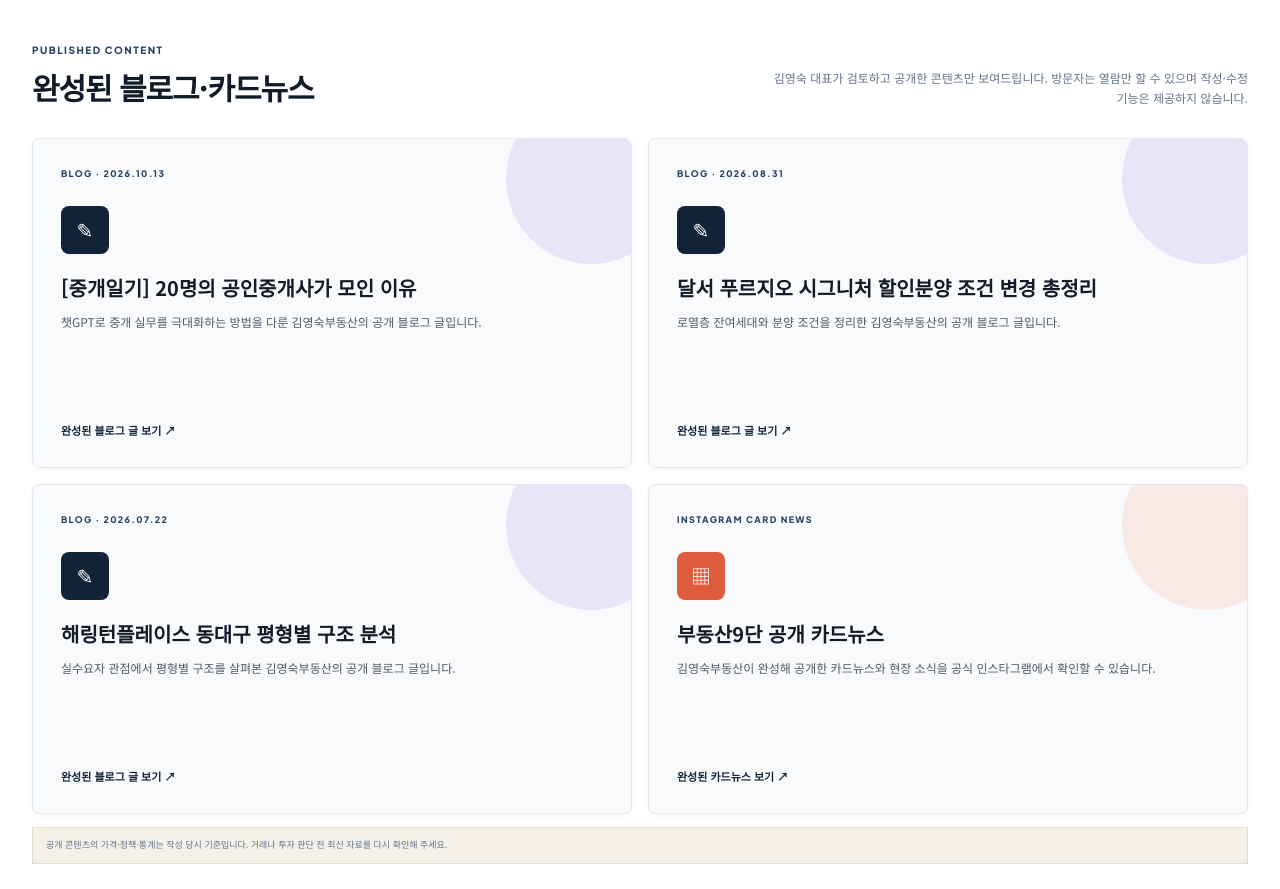
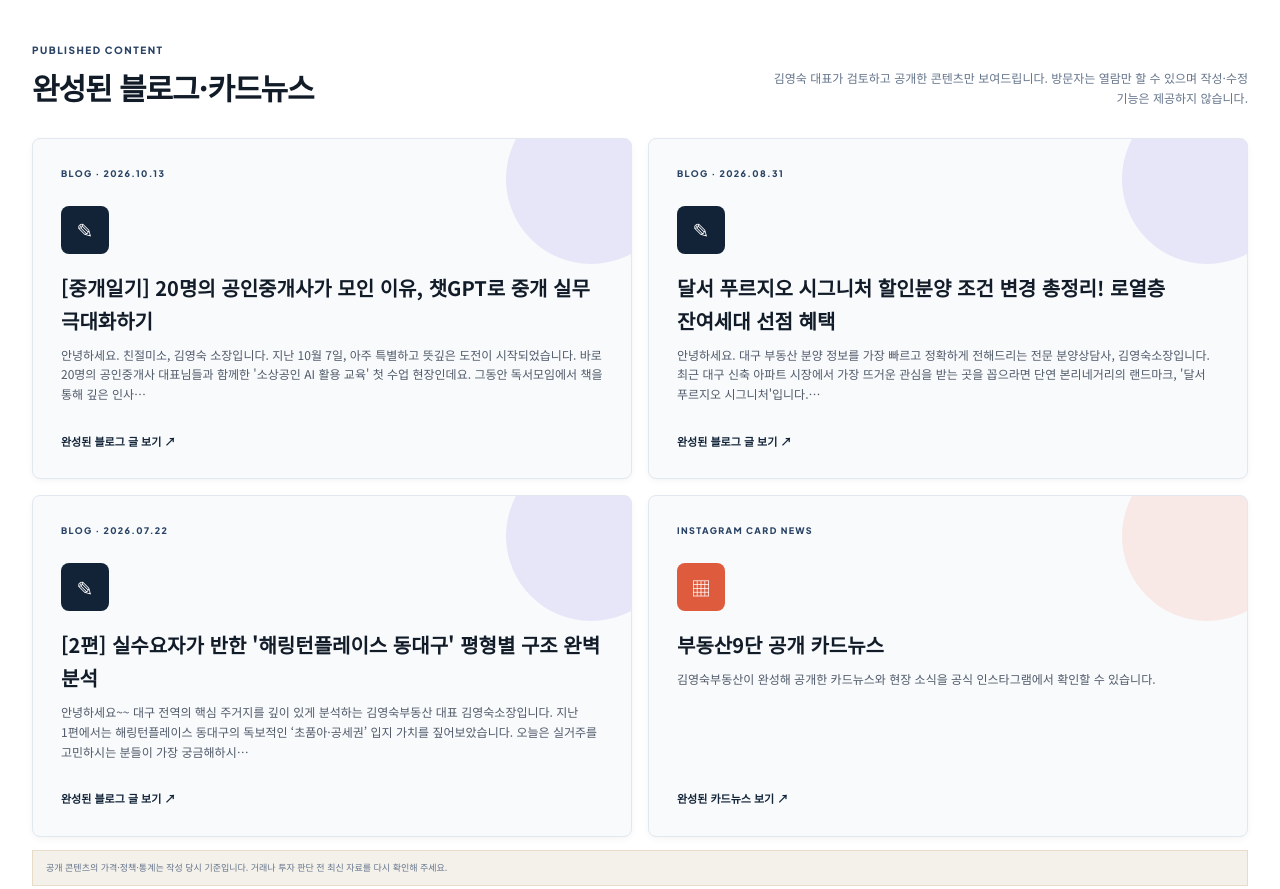
Before and after one commit to a01088860046-hue/kim-youngsook-realty-, a plain HTML site: page index.html in a window 1280 px wide. Shown: the part 3340-4229 px from the top of the page. Drawn offline with Linux system fonts and the light colour scheme.

Commit message:
Automate published blog updates

```diff
--- a/assets/script.js
+++ b/assets/script.js
@@ -36,3 +36,31 @@ document.querySelectorAll('.faq details').forEach(item => {
     });
   });
 });
+
+const blogCards = [...document.querySelectorAll('[data-blog-post]')];
+const blogDate = new Intl.DateTimeFormat('ko-KR', {
+  timeZone: 'Asia/Seoul',
+  year: 'numeric',
+  month: '2-digit',
+  day: '2-digit'
+});
+
+fetch('content/blog-posts.json', { cache: 'no-store' })
+  .then(response => {
+    if (!response.ok) throw new Error(`Blog feed HTTP ${response.status}`);
+    return response.json();
+  })
+  .then(data => {
+    const posts = Array.isArray(data.items) ? data.items.slice(0, blogCards.length) : [];
+    posts.forEach((post, index) => {
+      const card = blogCards[index];
+      const url = new URL(post.url);
+      if (url.hostname !== 'blog.naver.com' || !url.pathname.startsWith('/ysukkim33/')) return;
+      const publishedAt = new Date(post.publishedAt);
+      card.href = url.href;
+      card.querySelector('.tool-label').textContent = `BLOG · ${blogDate.format(publishedAt).replaceAll(' ', '').replace(/\.$/, '')}`;
+      card.querySelector('h3').textContent = post.title;
+      card.querySelector('p').textContent = post.excerpt;
+    });
+  })
+  .catch(error => console.info('Using the verified blog fallback cards.', error.message));
--- /dev/null
+++ b/content/blog-posts.json
@@ -0,0 +1,70 @@
+{
+  "meta": {
+    "source": "https://rss.blog.naver.com/ysukkim33.xml",
+    "blog": "김영숙부동산 네이버 블로그",
+    "generatedAt": "2026-11-15T09:01:16.536Z",
+    "count": 10
+  },
+  "items": [
+    {
+      "title": "[중개일기] 20명의 공인중개사가 모인 이유, 챗GPT로 중개 실무 극대화하기",
+      "url": "https://blog.naver.com/ysukkim33/224440046540",
+      "publishedAt": "2026-10-13T02:31:57.000Z",
+      "excerpt": "안녕하세요. 친절미소, 김영숙 소장입니다. 지난 10월 7일, 아주 특별하고 뜻깊은 도전이 시작되었습니다. 바로 20명의 공인중개사 대표님들과 함께한 '소상공인 AI 활용 교육' 첫 수업 현장인데요. 그동안 독서모임에서 책을 통해 깊은 인사…"
+    },
+    {
+      "title": "달서 푸르지오 시그니처 할인분양 조건 변경 총정리! 로열층 잔여세대 선점 혜택",
+      "url": "https://blog.naver.com/ysukkim33/224396381420",
+      "publishedAt": "2026-08-31T10:04:11.000Z",
+      "excerpt": "안녕하세요. 대구 부동산 분양 정보를 가장 빠르고 정확하게 전해드리는 전문 분양상담사, 김영숙소장입니다. 최근 대구 신축 아파트 시장에서 가장 뜨거운 관심을 받는 곳을 꼽으라면 단연 본리네거리의 랜드마크, '달서 푸르지오 시그니처'입니다.…"
+    },
+    {
+      "title": "[2편] 실수요자가 반한 '해링턴플레이스 동대구' 평형별 구조 완벽 분석",
+      "url": "https://blog.naver.com/ysukkim33/224354484238",
+      "publishedAt": "2026-07-22T07:36:01.000Z",
+      "excerpt": "안녕하세요~~ 대구 전역의 핵심 주거지를 깊이 있게 분석하는 김영숙부동산 대표 김영숙소장입니다. 지난 1편에서는 해링턴플레이스 동대구의 독보적인 ‘초품아·공세권’ 입지 가치를 짚어보았습니다. 오늘은 실거주를 고민하시는 분들이 가장 궁금해하시…"
+    },
+    {
+      "title": "[1편] 초품아와 공세권의 완성, 해링턴플레이스 동대구 입지 분석",
+      "url": "https://blog.naver.com/ysukkim33/224349587730",
+      "publishedAt": "2026-07-17T09:19:01.000Z",
+      "excerpt": "안녕하세요~~ 신암동에서 대구 전역의 주거공간을 찾아다니며 정확한 정보만 전해드리는 김영숙 소장입니다. 부동산을 살 때 우리가 가장 먼저 보는 것은 결국 ‘입지’입니다. 단순히 역이 가깝다는 것을 넘어, 내 아이가 안전하게 학교에 갈 수 있…"
+    },
+    {
+      "title": "[서구의 대장주, 지금 사도 될까? 현장에서 본 솔직한 시세와 급매물 동향]",
+      "url": "https://blog.naver.com/ysukkim33/224346167564",
+      "publishedAt": "2026-07-14T03:51:41.000Z",
+      "excerpt": "안녕하세요. 신암동 현장에서 대구 전역의 주거공간을 발로 뛰며 정확한 정보만 전해드리는 김영숙 소장입니다. 앞서 1편과 2편을 통해 단지의 입지와 내부 구조를 차근차근 짚어드렸더니, 확실히 사무실로 \"지금 들어가는 게 맞냐\", \"실제 거래…"
+    },
+    {
+      "title": "[공간의 미학, 서대구역 반도유보라 센텀 단지 설계 및 평면 구조 정밀 분석]",
+      "url": "https://blog.naver.com/ysukkim33/224344496690",
+      "publishedAt": "2026-07-12T14:32:54.000Z",
+      "excerpt": "1. 1,678세대 메머드급 규모가 주는 대단지 프리미엄과 조경 서대구역 반도유보라 센텀은 지하 2층에서 지상 최고 35층, 총 11개 동으로 구성된 메머드급 대단지입니다. 대단지 아파트가 가지는 가장 큰 무기는 넓은 부지를 활용한 쾌적한…"
+    },
+    {
+      "title": "[서대구의 중심, 서대구역 반도유보라 센텀 주목받는 진짜 이유: 입지와 미래가치 총정리]",
+      "url": "https://blog.naver.com/ysukkim33/224343656695",
+      "publishedAt": "2026-07-11T12:54:06.000Z",
+      "excerpt": "안녕하세요. 대구 전역의 가치 있는 주거 공간을 진정성 있게 소개해 드리는 친절미소 김영숙소장입니다. 최근 대구 부동산 시장이 숨 고르기를 이어가는 가운데, 실거주 편의성과 장기적인 가치를 동시에 고려하는 스마트한 수요자들 사이에서 꾸준히…"
+    },
+    {
+      "title": "[시리즈 ①] 동대구역 센텀 화성파크드림, 왜 '입지 끝판왕'이라 불릴까?",
+      "url": "https://blog.naver.com/ysukkim33/224223701119",
+      "publishedAt": "2026-03-20T07:58:43.000Z",
+      "excerpt": "안녕하세요! 항상 진심을 다하는 친절미소 김영숙소장입니다. 오늘부터 3편의 시리즈로 동대구역센텀화성파크드림을 분석해 볼까 합니다. 대구 부동산의 핫플레이스, 신암뉴타운에서도 가장 뜨거운 관심을 받는 '동대구역 센텀 화성파크드림'... 이제…"
+    },
+    {
+      "title": "[실매물] 해링턴플레이스 동대구 84A 매매 5억 7천, 110동 남서향 로얄층 채광 분석",
+      "url": "https://blog.naver.com/ysukkim33/224221482904",
+      "publishedAt": "2026-03-18T13:29:29.000Z",
+      "excerpt": "중개사무소 명칭: 김영숙공인중개사사무소 소재지: 대구광역시 동구 신암북로11길 6,102호 연락처: 010-2167-2400 등록번호: 제27140-2022-00099호 성명: 김영숙 소장 안녕하세요! 신암뉴타운의 변화를 현장에서 직접 확인…"
+    },
+    {
+      "title": "옥포대성베르힐 올수리된 1층 급매, 층간소음 걱정 없는 아늑한 보금자리",
+      "url": "https://blog.naver.com/ysukkim33/224219728204",
+      "publishedAt": "2026-03-17T06:41:45.000Z",
+      "excerpt": "안녕하세요! 언제나 내 가족의 집을 구하는 마음으로 정직하게 중개하는 친절미소 공인중개사 김영숙입니다. 오늘은 대구 옥포지구 내에서도 실거주 만족도가 높은 옥포대성베르힐 4단지의 아주 특별한 매물을 소개해 드리려고 합니다. 특히 어린 자녀를…"
+    }
+  ]
+}
--- a/index.html
+++ b/index.html
@@ -95,21 +95,21 @@
       <div class="container">
         <div class="section-head reveal"><div><p class="eyebrow">PUBLISHED CONTENT</p><h2>완성된 블로그·카드뉴스</h2></div><p>김영숙 대표가 검토하고 공개한 콘텐츠만 보여드립니다. 방문자는 열람만 할 수 있으며 작성·수정 기능은 제공하지 않습니다.</p></div>
         <div class="tool-grid">
-          <a class="tool-card blog-tool reveal" href="https://blog.naver.com/ysukkim33/224440046540" target="_blank" rel="noopener noreferrer">
+          <a class="tool-card blog-tool reveal" data-blog-post href="https://blog.naver.com/ysukkim33/224440046540" target="_blank" rel="noopener noreferrer">
             <span class="tool-label">BLOG · 2026.10.13</span>
             <div class="tool-icon">✎</div>
             <h3>[중개일기] 20명의 공인중개사가 모인 이유</h3>
             <p>챗GPT로 중개 실무를 극대화하는 방법을 다룬 김영숙부동산의 공개 블로그 글입니다.</p>
             <strong>완성된 블로그 글 보기 ↗</strong>
           </a>
-          <a class="tool-card blog-tool reveal" href="https://blog.naver.com/ysukkim33/224396381420" target="_blank" rel="noopener noreferrer">
+          <a class="tool-card blog-tool reveal" data-blog-post href="https://blog.naver.com/ysukkim33/224396381420" target="_blank" rel="noopener noreferrer">
             <span class="tool-label">BLOG · 2026.08.31</span>
             <div class="tool-icon">✎</div>
             <h3>달서 푸르지오 시그니처 할인분양 조건 변경 총정리</h3>
             <p>로열층 잔여세대와 분양 조건을 정리한 김영숙부동산의 공개 블로그 글입니다.</p>
             <strong>완성된 블로그 글 보기 ↗</strong>
           </a>
-          <a class="tool-card blog-tool reveal" href="https://blog.naver.com/ysukkim33/224354484238" target="_blank" rel="noopener noreferrer">
+          <a class="tool-card blog-tool reveal" data-blog-post href="https://blog.naver.com/ysukkim33/224354484238" target="_blank" rel="noopener noreferrer">
             <span class="tool-label">BLOG · 2026.07.22</span>
             <div class="tool-icon">✎</div>
             <h3>해링턴플레이스 동대구 평형별 구조 분석</h3>
```
Also changed, not shown: scripts/fetch-blog-posts.mjs (added, +83 -0 lines), 2 other files.
